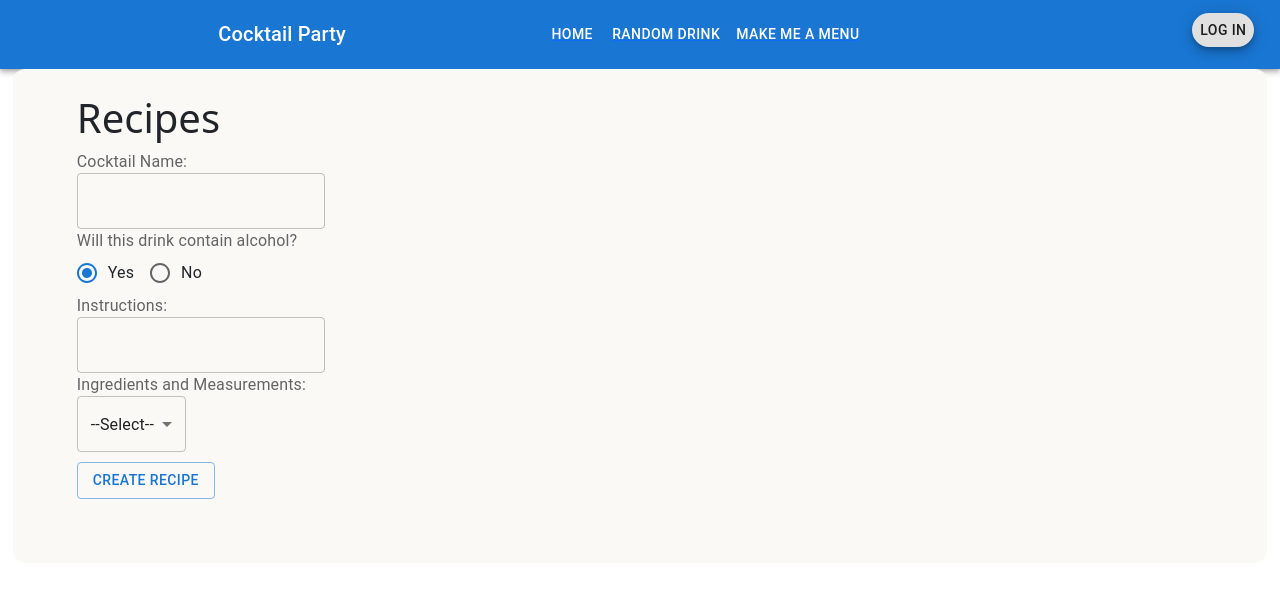
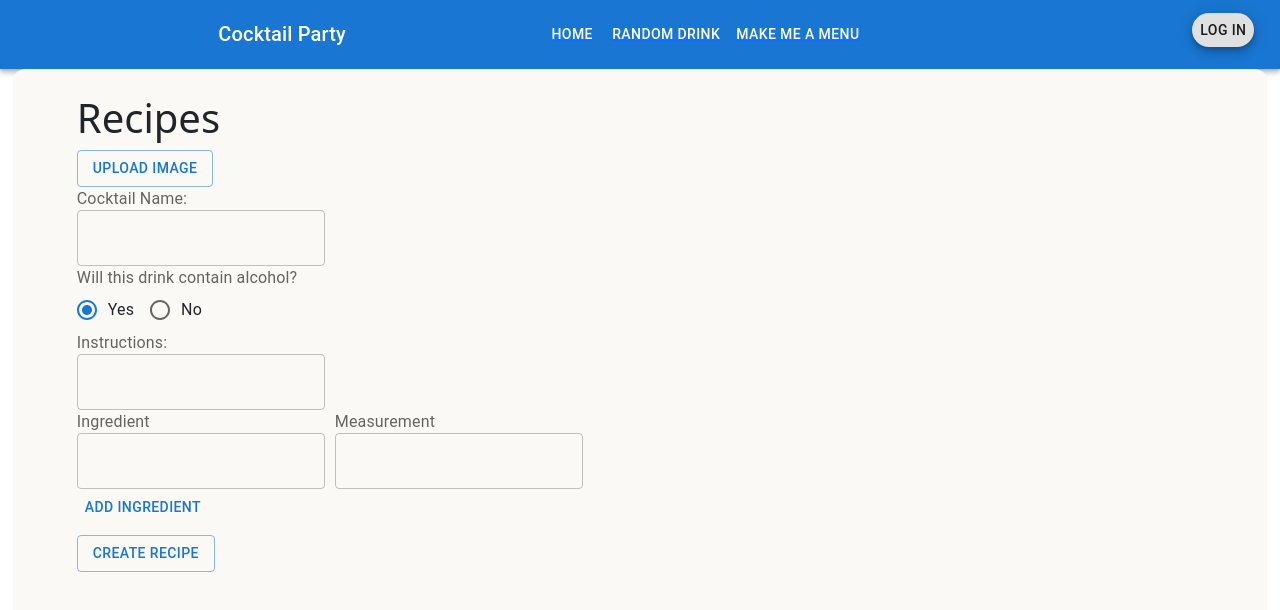
Before and after one commit to emdiso/cocktail-party, a React (Create React App) app in the folder client/: page /recipe in a window 1280 px wide. Shown: the top 610 px of the page. Built offline with nearby package versions, Linux system fonts and the light colour scheme.

Commit message:
Refactored Recipes page

```diff
--- a/client/src/components/Random.tsx
+++ b/client/src/components/Random.tsx
@@ -5,6 +5,7 @@ import TablePagination from '@mui/material/TablePagination';
 import { get } from "../axios.service";
 import { stringify } from 'querystring';
 import { AxiosError, AxiosResponse } from 'axios';
+import Recipe from './../models/Recipe';
 import { ContactSupportOutlined } from '@mui/icons-material';
 
 // -TODO- On server side, transform the data before returning it to the client, then adjust this interface to match the transformed data
@@ -64,7 +65,7 @@ interface random {
 }
 
 const Random = () => {
-    const [randDrink, setRandDrink] = React.useState<Drink | undefined>(undefined);
+    const [randDrink, setRandDrink] = React.useState<Recipe | undefined>(undefined);
     const [ingredients, setIngredients] = React.useState<any[]>([]);
 
     const [drinksByIngredient, setDrinksByIngredient] = React.useState<random[]>([]);
@@ -93,7 +94,6 @@ const Random = () => {
 
     const getRandomDrink = () => {
         get('/cocktail_api/random_drink', {}, (response: AxiosResponse) => {
-            console.log(response.data.drinks);
             setRandDrink(response.data.drinks[0]);
         }, (error: AxiosError) => {
             console.log(error);
--- a/client/src/components/forms/RecipeForm.tsx
+++ b/client/src/components/forms/RecipeForm.tsx
@@ -1,25 +1,22 @@
-import React, { useEffect, useRef, useState } from 'react';
-import { Button, FormControlLabel, Grid, InputLabel, MenuItem, Radio, RadioGroup, Select, SelectChangeEvent, Slider, TextField } from '@mui/material';
+import React, { ChangeEvent, useEffect, useRef, useState } from 'react';
+import { Button, FormControlLabel, Grid, IconButton, InputLabel, MenuItem, Radio, RadioGroup, Select, SelectChangeEvent, Slider, TextField } from '@mui/material';
+import DeleteIcon from '@mui/icons-material/Delete';
 import { get, post } from '../../axios.service';
 import { Axios, AxiosResponse } from 'axios';
 import './../styling/App.css';
 import { Label } from '@mui/icons-material';
-import { Drink } from './../Random';
+import CustomRecipe from './../../models/CustomRecipe';
 import './../styling/RecipeForm.css';
 
 const RecipeForm = () => {
-    const [values, setValues] = React.useState<Drink>({
-        idDrink: '',
+    const [values, setValues] = React.useState<CustomRecipe>({
+        id: 0,
+        image_id: 0,
         strDrink: '',
-        strDrinkAlternate: '',
-        strTags: '',
-        strVideo: '',
+        strAlcoholic: '',
         strCategory: '',
-        strIBA: '',
-        strAlcoholic: '',
         strGlass: '',
         strInstructions: '',
-        strDrinkThumb: '',
         strIngredient1: '',
         strIngredient2: '',
         strIngredient3: '',
@@ -50,27 +47,73 @@ const RecipeForm = () => {
         strMeasure13: '',
         strMeasure14: '',
         strMeasure15: '',
-        strImageSource: '',
-        strImageAttribution: '',
-        strCreativeCommonsConfirmed: '',
         dateModified: '',
     });
 
-    const [numIngredients, setNumIngredients] = useState('0');
+    const [imgUploaded, setImageUploaded] = useState('');
+    const [specifications, setSpecifications] = useState([{ingredient: '', measurement: ''}]);
 
     const handleChange =
-        (prop: keyof Drink) => (event: React.ChangeEvent<HTMLInputElement>) => {
+        (prop: keyof CustomRecipe) => (event: React.ChangeEvent<HTMLInputElement>) => {
         setValues({ ...values, [prop]: event.target.value });
         };
 
-    const handleNumIngredientsChange = (event: SelectChangeEvent) => {
-        setNumIngredients(event.target.value as string);
-    };
+    const handleNewSpec = () => {
+        setSpecifications([...specifications, {ingredient: '', measurement: ''}]);
+    }
+
+    const handleRemoveSpec = (index: number) => {
+        const list = [...specifications];
+        list.splice(index, 1);
+        setSpecifications(list);
+    }
+
+    const handleIngredientChange = (index: number) => (event: React.ChangeEvent<HTMLInputElement>) => {
+        const name = event.target;
+        const value = event.target.value;
+        const list = [... specifications];
+        list[index].ingredient = value;
+        setSpecifications(list);
+    }
+
+    const handleMeasurementChange = (index: number) => (event: React.ChangeEvent<HTMLInputElement>) => {
+        const name = event.target;
+        const value = event.target.value;
+        const list = [... specifications];
+        list[index].measurement = value;
+        setSpecifications(list);
+    }
+
+    const handleImageUpload = (event: React.FormEvent<HTMLInputElement>) => {
+        if (!event.currentTarget.files) {
+            setImageUploaded('');
+        } else {
+            setImageUploaded(URL.createObjectURL(event.currentTarget.files[0]));
+        }
+    }
+
+    const removeImage = () => {
+        setImageUploaded('');
+    }
 
     return (
         <div>
             <Grid className='form'>
                 <h1> Recipes </h1>
+
+                <div className='imgContainer'>
+                    {imgUploaded!='' && <img id='image' src={imgUploaded}></img>}
+
+                        {imgUploaded=='' ? <div> <Button variant="outlined" component="label">
+                            Upload Image
+                            <input id='image' hidden accept="image/*" multiple type="file" onChange={handleImageUpload}/>
+                        </Button> </div>
+                        :
+                        <div className='imgButtonsAfter'> <Button variant="outlined" component="label">
+                            Change Image
+                            <input id='image' hidden accept="image/*" multiple type="file" onChange={handleImageUpload}/>
+                        </Button> <Button variant="outlined" component="label" onClick={removeImage}> Remove Image </Button> </div>}
+                </div>
 
                 <InputLabel htmlFor='cocktail-name'> Cocktail Name: </InputLabel>
                 <TextField
@@ -99,125 +142,39 @@ const RecipeForm = () => {
                     onChange={handleChange('strInstructions')}
                 ></TextField>
 
-                <InputLabel htmlFor='cocktail-ingredients'> Ingredients and Measurements: </InputLabel>
-                <Select
-                    required
-                    id='cocktail-ingredients'
-                    value={numIngredients}
-                    onChange={handleNumIngredientsChange}
-                >
-                    <MenuItem value={0}> --Select-- </MenuItem>
-                    <MenuItem value={1}> 1 </MenuItem>
-                    <MenuItem value={2}> 2 </MenuItem>
-                    <MenuItem value={3}> 3 </MenuItem>
-                    <MenuItem value={4}> 4 </MenuItem>
-                    <MenuItem value={5}> 5 </MenuItem>
-                    <MenuItem value={6}> 6 </MenuItem>
-                    <MenuItem value={7}> 7 </MenuItem>
-                    <MenuItem value={8}> 8 </MenuItem>
-                    <MenuItem value={9}> 9 </MenuItem>
-                    <MenuItem value={10}> 10 </MenuItem>
-                    <MenuItem value={11}> 11 </MenuItem>
-                    <MenuItem value={12}> 12 </MenuItem>
-                    <MenuItem value={13}> 13 </MenuItem>
-                    <MenuItem value={14}> 14 </MenuItem>
-                    <MenuItem value={15}> 15 </MenuItem>
-                </Select>
-
                 <div className='cocktail-specifications'>
-                    <div id='ingredients'>
-                        {parseInt(numIngredients) >= 1 && <InputLabel htmlFor='ingredient1'> Ingredient 1 </InputLabel>}
-                        {parseInt(numIngredients) >= 1 && <TextField id='ingredient1' onChange={handleChange('strIngredient1')}></TextField>}
-
-                        {parseInt(numIngredients) >= 2 && <InputLabel htmlFor='ingredient2'> Ingredient 2 </InputLabel>}
-                        {parseInt(numIngredients) >= 2 && <TextField id='ingredient2' onChange={handleChange('strIngredient2')}></TextField>}
-
-                        {parseInt(numIngredients) >= 3 && <InputLabel htmlFor='ingredient3'> Ingredient 3 </InputLabel>}
-                        {parseInt(numIngredients) >= 3 && <TextField id='ingredient3' onChange={handleChange('strIngredient3')}></TextField>}
-
-                        {parseInt(numIngredients) >= 4 && <InputLabel htmlFor='ingredient4'> Ingredient 4 </InputLabel>}
-                        {parseInt(numIngredients) >= 4 && <TextField id='ingredient4' onChange={handleChange('strIngredient4')}></TextField>}
-
-                        {parseInt(numIngredients) >= 5 && <InputLabel htmlFor='ingredient5'> Ingredient 5 </InputLabel>}
-                        {parseInt(numIngredients) >= 5 && <TextField id='ingredient5' onChange={handleChange('strIngredient5')}></TextField>}
-
-                        {parseInt(numIngredients) >= 6 && <InputLabel htmlFor='ingredient6'> Ingredient 6 </InputLabel>}
-                        {parseInt(numIngredients) >= 6 && <TextField id='ingredient6' onChange={handleChange('strIngredient6')}></TextField>}
-
-                        {parseInt(numIngredients) >= 7 && <InputLabel htmlFor='ingredient7'> Ingredient 7 </InputLabel>}
-                        {parseInt(numIngredients) >= 7 && <TextField id='ingredient7' onChange={handleChange('strIngredient7')}></TextField>}
-
-                        {parseInt(numIngredients) >= 8 && <InputLabel htmlFor='ingredient8'> Ingredient 8 </InputLabel>}
-                        {parseInt(numIngredients) >= 8 && <TextField id='ingredient8' onChange={handleChange('strIngredient8')}></TextField>}
-
-                        {parseInt(numIngredients) >= 9 && <InputLabel htmlFor='ingredient9'> Ingredient 9 </InputLabel>}
-                        {parseInt(numIngredients) >= 9 && <TextField id='ingredient9' onChange={handleChange('strIngredient9')}></TextField>}
-
-                        {parseInt(numIngredients) >= 10 && <InputLabel htmlFor='ingredient10'> Ingredient 10 </InputLabel>}
-                        {parseInt(numIngredients) >= 10 && <TextField id='ingredient10' onChange={handleChange('strIngredient10')}></TextField>}
-
-                        {parseInt(numIngredients) >= 11 && <InputLabel htmlFor='ingredient11'> Ingredient 11 </InputLabel>}
-                        {parseInt(numIngredients) >= 11 && <TextField id='ingredient11' onChange={handleChange('strIngredient11')}></TextField>}
-
-                        {parseInt(numIngredients) >= 12 && <InputLabel htmlFor='ingredient12'> Ingredient 12 </InputLabel>}
-                        {parseInt(numIngredients) >= 12 && <TextField id='ingredient12' onChange={handleChange('strIngredient12')}></TextField>}
-
-                        {parseInt(numIngredients) >= 13 && <InputLabel htmlFor='ingredient13'> Ingredient 13 </InputLabel>}
-                        {parseInt(numIngredients) >= 13 && <TextField id='ingredient13' onChange={handleChange('strIngredient13')}></TextField>}
-
-                        {parseInt(numIngredients) >= 14 && <InputLabel htmlFor='ingredient14'> Ingredient 14 </InputLabel>}
-                        {parseInt(numIngredients) >= 14 && <TextField id='ingredient14' onChange={handleChange('strIngredient14')}></TextField>}
-
-                        {parseInt(numIngredients) >= 15 && <InputLabel htmlFor='ingredient15'> Ingredient 15 </InputLabel>}
-                        {parseInt(numIngredients) >= 15 && <TextField id='ingredient15' onChange={handleChange('strIngredient15')}></TextField>}
-                    </div>
-
-                    <div id='measurements'>
-                        {parseInt(numIngredients) >= 1 && <InputLabel htmlFor='measurement1'> Measurement 1 </InputLabel>}
-                        {parseInt(numIngredients) >= 1 && <TextField id='measurement1' onChange={handleChange('strMeasure1')}></TextField>}
-
-                        {parseInt(numIngredients) >= 2 && <InputLabel htmlFor='measurement2'> Measurement 2 </InputLabel>}
-                        {parseInt(numIngredients) >= 2 && <TextField id='measurement2' onChange={handleChange('strMeasure2')}></TextField>}
-
-                        {parseInt(numIngredients) >= 3 && <InputLabel htmlFor='measurement3'> Measurement 3 </InputLabel>}
-                        {parseInt(numIngredients) >= 3 && <TextField id='measurement3' onChange={handleChange('strMeasure3')}></TextField>}
-
-                        {parseInt(numIngredients) >= 4 && <InputLabel htmlFor='measurement4'> Measurement 4 </InputLabel>}
-                        {parseInt(numIngredients) >= 4 && <TextField id='measurement4' onChange={handleChange('strMeasure4')}></TextField>}
-
-                        {parseInt(numIngredients) >= 5 && <InputLabel htmlFor='measurement5'> Measurement 5 </InputLabel>}
-                        {parseInt(numIngredients) >= 5 && <TextField id='measurement5' onChange={handleChange('strMeasure5')}></TextField>}
-
-                        {parseInt(numIngredients) >= 6 && <InputLabel htmlFor='measurement6'> Measurement 6 </InputLabel>}
-                        {parseInt(numIngredients) >= 6 && <TextField id='measurement6' onChange={handleChange('strMeasure6')}></TextField>}
-
-                        {parseInt(numIngredients) >= 7 && <InputLabel htmlFor='measurement7'> Measurement 7 </InputLabel>}
-                        {parseInt(numIngredients) >= 7 && <TextField id='measurement7' onChange={handleChange('strMeasure7')}></TextField>}
-
-                        {parseInt(numIngredients) >= 8 && <InputLabel htmlFor='measurement8'> Measurement 8 </InputLabel>}
-                        {parseInt(numIngredients) >= 8 && <TextField id='measurement8' onChange={handleChange('strMeasure8')}></TextField>}
-
-                        {parseInt(numIngredients) >= 9 && <InputLabel htmlFor='measurement9'> Measurement 9 </InputLabel>}
-                        {parseInt(numIngredients) >= 9 && <TextField id='measurement9' onChange={handleChange('strMeasure9')}></TextField>}
-
-                        {parseInt(numIngredients) >= 10 && <InputLabel htmlFor='measurement10'> Measurement 10 </InputLabel>}
-                        {parseInt(numIngredients) >= 10 && <TextField id='measurement10' onChange={handleChange('strMeasure10')}></TextField>}
-
-                        {parseInt(numIngredients) >= 11 && <InputLabel htmlFor='measurement11'> Measurement 11 </InputLabel>}
-                        {parseInt(numIngredients) >= 11 && <TextField id='measurement11' onChange={handleChange('strMeasure11')}></TextField>}
-
-                        {parseInt(numIngredients) >= 12 && <InputLabel htmlFor='measurement12'> Measurement 12 </InputLabel>}
-                        {parseInt(numIngredients) >= 12 && <TextField id='measurement12' onChange={handleChange('strMeasure12')}></TextField>}
-
-                        {parseInt(numIngredients) >= 13 && <InputLabel htmlFor='measurement13'> Measurement 13 </InputLabel>}
-                        {parseInt(numIngredients) >= 13 && <TextField id='measurement13' onChange={handleChange('strMeasure13')}></TextField>}
-
-                        {parseInt(numIngredients) >= 14 && <InputLabel htmlFor='measurement14'> Measurement 14 </InputLabel>}
-                        {parseInt(numIngredients) >= 14 && <TextField id='measurement14' onChange={handleChange('strMeasure14')}></TextField>}
-
-                        {parseInt(numIngredients) >= 15 && <InputLabel htmlFor='measurement15'> Measurement 15 </InputLabel>}
-                        {parseInt(numIngredients) >= 15 && <TextField id='measurement15' onChange={handleChange('strMeasure15')}></TextField>}
-                    </div>
+                    {specifications.map((singleSpec, index) => (
+                        <div key={index} className='row1'>
+                            <div id='ingredients'>
+                                <InputLabel htmlFor='ingredient'> Ingredient </InputLabel>
+                                <TextField
+                                    required
+                                    name='ingredient'
+                                    id='ingredient'
+                                    value={singleSpec.ingredient}
+                                    onChange={handleIngredientChange(index)}
+                                ></TextField>
+                            </div>
+                            <div id='measurements'>
+                                <InputLabel htmlFor='measurement'> Measurement </InputLabel>
+                                <TextField
+                                    required
+                                    name='measurement'
+                                    id='measurement'
+                                    value={singleSpec.measurement}
+                                    onChange={handleMeasurementChange(index)}
+                                ></TextField>
+                            </div>
+                            {specifications.length >= 2 && <div id='delete'>
+                                <IconButton aria-label="delete" color="primary" onClick={() => handleRemoveSpec(index)}>
+                                    <DeleteIcon />
+                                </IconButton>
+                            </div>}
+                        </div>
+                    ))}
+                    {specifications.length <= 15 && <div className='row2'>
+                        <Button onClick={handleNewSpec}> Add Ingredient </Button>
+                    </div>}
                 </div>
 
                 <div className='submit'>
--- a/client/src/components/styling/RecipeForm.css
+++ b/client/src/components/styling/RecipeForm.css
@@ -2,16 +2,37 @@
     text-align: left;
 }
 
-.cocktail-specifications {
+/* .cocktail-specifications {
     display: flex;
     flex-direction: row;
     align-self: center;
+} */
+
+.row1 {
+    display: flex;
+    flex-direction: row;
+    align-self: center;
+}
+
+#delete {
+    padding-top: 30px;
 }
 
 #ingredients {
     padding-right: 10px;
 }
 
+#image {
+    height: 500px;
+    width: 500px;
+}
+
+.imgButtonsAfter {
+    padding-top: 10px;
+    padding-left: 100px;
+    text-align: left;
+}
+
 .submit {
     padding-top: 10px;
 }
```
